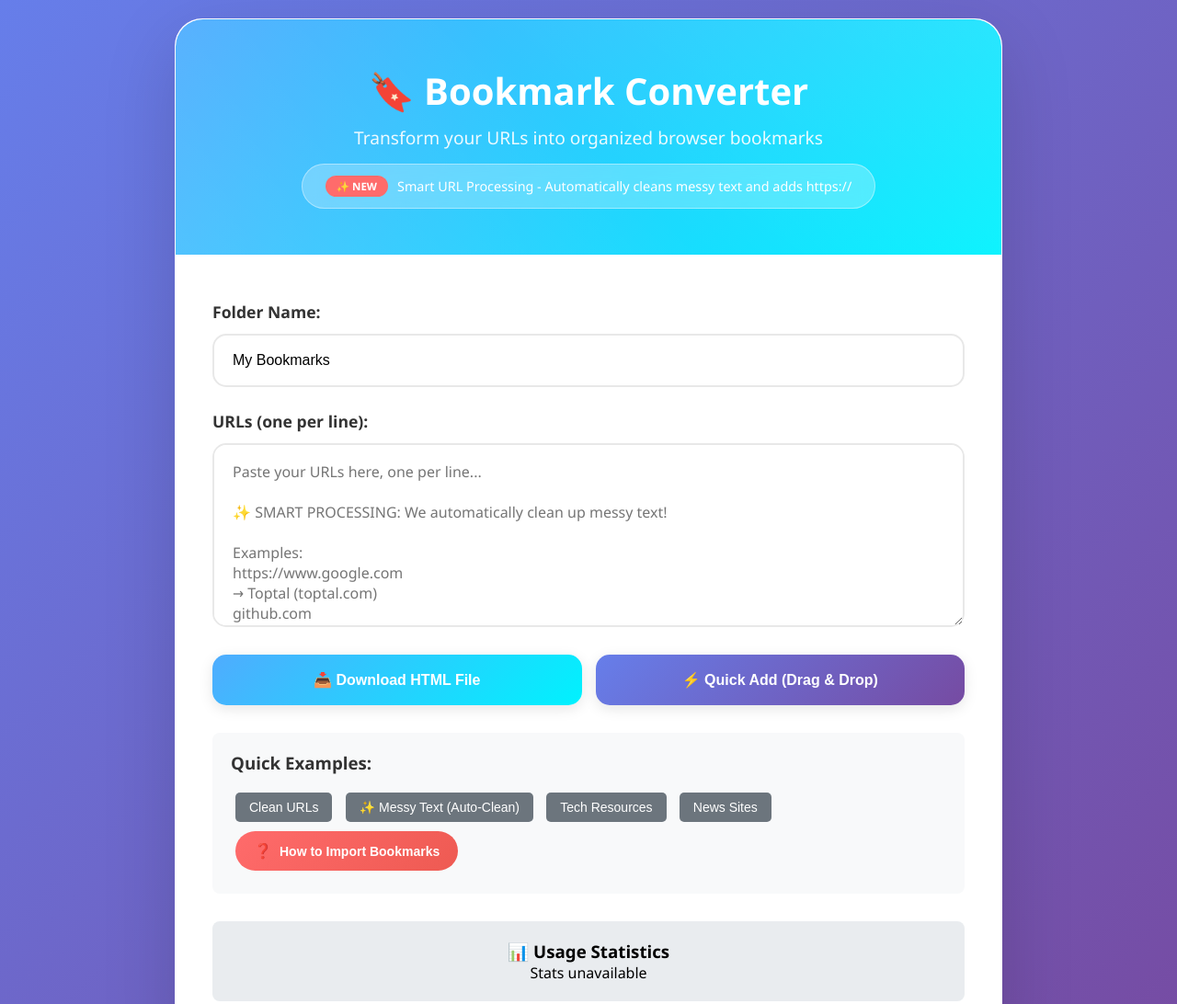
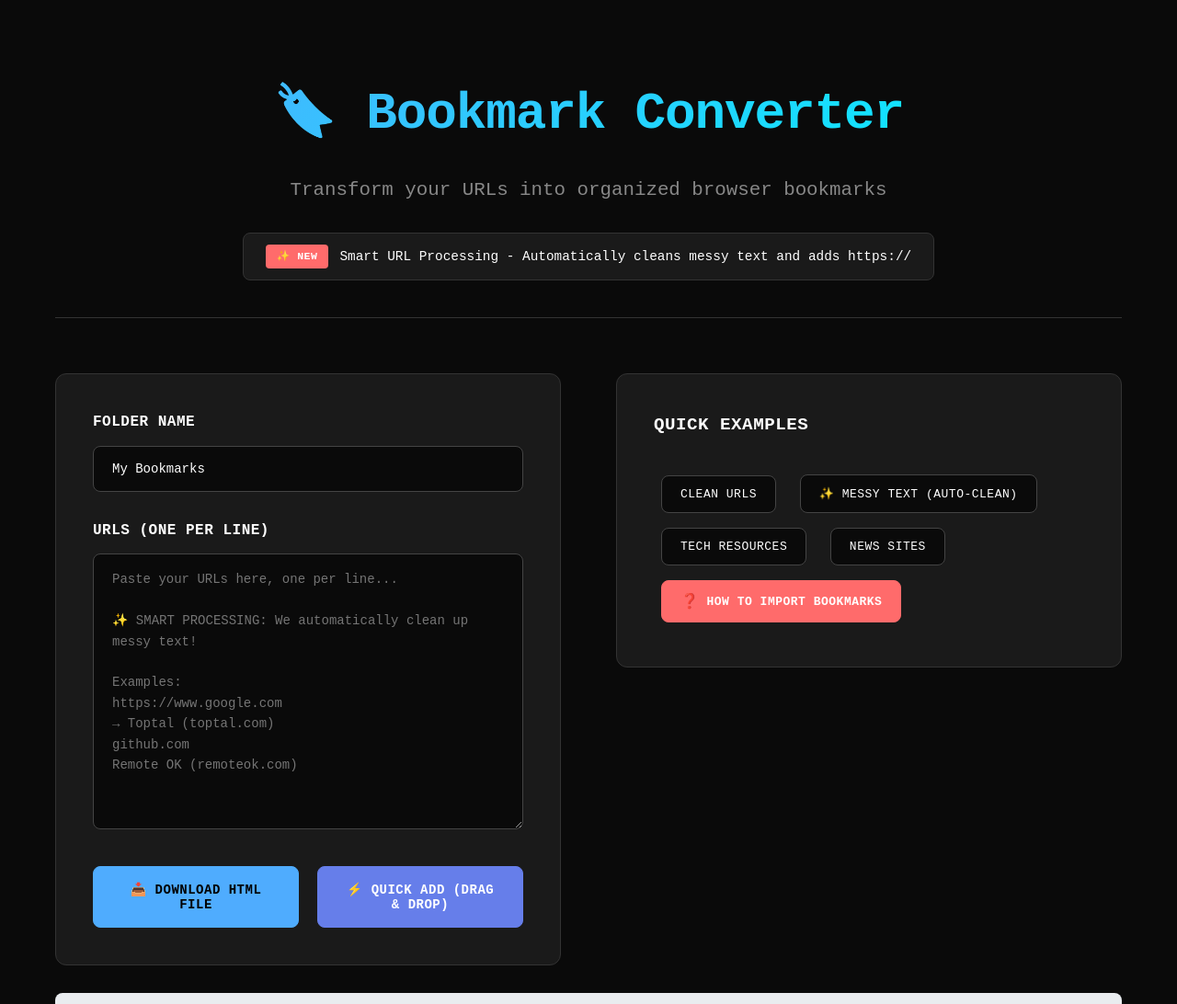
Before and after one commit to harish-govindasamy/bookmark-converter, a browser extension: page templates/index.html in a window 1280 px wide. Shown: the top 1092 px of the page at 92% size. Drawn offline with Linux system fonts and the light colour scheme.

Commit message:
Redesign UI to enterprise-grade with IBM Plex Mono font
- Remove nested container structure for better performance
- Implement dark theme with professional enterprise look
- Use IBM Plex Mono font for technical, professional appearance
- Two-column layout: form on left, examples on right
- Clean, minimal design with proper spacing and typography
- Remove glassmorphism effects that were causing lag
- Optimize for performance and enterprise use cases
- Maintain all functionality while improving UX

```diff
--- a/templates/index.html
+++ b/templates/index.html
@@ -11,212 +11,206 @@
             box-sizing: border-box;
         }
 
+        @import url('https://fonts.googleapis.com/css2?family=IBM+Plex+Mono:wght@300;400;500;600;700&display=swap');
+
         body {
-            font-family: 'Segoe UI', Tahoma, Geneva, Verdana, sans-serif;
-            background: linear-gradient(135deg, #667eea 0%, #764ba2 100%);
+            font-family: 'IBM Plex Mono', monospace;
+            background: #0a0a0a;
+            color: #ffffff;
             min-height: 100vh;
-            display: flex;
-            align-items: center;
-            justify-content: center;
-            padding: 20px;
+            margin: 0;
+            padding: 0;
+            line-height: 1.6;
         }
 
         .container {
-            width: 95%;
-            max-width: 900px;
-            background: rgba(255, 255, 255, 0.95);
-            border-radius: 30px;
-            box-shadow: 0 25px 80px rgba(0, 0, 0, 0.15);
-            backdrop-filter: blur(15px);
-            border: 1px solid rgba(255, 255, 255, 0.3);
-            overflow: hidden;
+            max-width: 1200px;
+            margin: 0 auto;
+            padding: 40px 20px;
         }
 
         .header {
-            background: linear-gradient(135deg, #4facfe 0%, #00f2fe 100%);
-            color: white;
-            padding: 50px 40px;
             text-align: center;
-            border-radius: 30px 30px 0 0;
-            position: relative;
-            overflow: hidden;
-        }
-
-        .header::before {
-            content: '';
-            position: absolute;
-            top: 0;
-            left: 0;
-            right: 0;
-            bottom: 0;
-            background: linear-gradient(45deg, rgba(255,255,255,0.1) 0%, transparent 50%, rgba(255,255,255,0.1) 100%);
-            pointer-events: none;
+            margin-bottom: 60px;
+            padding: 40px 0;
+            border-bottom: 1px solid #333;
         }
 
         .header h1 {
-            font-size: 2.5em;
-            margin-bottom: 10px;
-            position: relative;
-            z-index: 1;
+            font-size: 3.5em;
+            font-weight: 700;
+            margin-bottom: 20px;
+            background: linear-gradient(135deg, #4facfe 0%, #00f2fe 100%);
+            -webkit-background-clip: text;
+            -webkit-text-fill-color: transparent;
+            background-clip: text;
+            letter-spacing: -0.02em;
         }
 
         .header p {
-            font-size: 1.2em;
-            opacity: 0.9;
-            position: relative;
-            z-index: 1;
+            font-size: 1.3em;
+            color: #888;
+            font-weight: 400;
+            margin-bottom: 30px;
         }
 
         .feature-highlight {
-            margin-top: 15px;
-            padding: 12px 25px;
-            background: rgba(255, 255, 255, 0.25);
-            border-radius: 25px;
             display: inline-flex;
             align-items: center;
-            gap: 10px;
+            gap: 12px;
+            padding: 12px 24px;
+            background: #1a1a1a;
+            border: 1px solid #333;
+            border-radius: 8px;
             font-size: 0.9em;
-            border: 1px solid rgba(255, 255, 255, 0.4);
-            position: relative;
-            z-index: 1;
-            backdrop-filter: blur(10px);
+            font-weight: 500;
         }
 
         .feature-badge {
             background: #ff6b6b;
             color: white;
             padding: 4px 12px;
-            border-radius: 15px;
-            font-weight: bold;
+            border-radius: 4px;
             font-size: 0.8em;
+            font-weight: 600;
+            text-transform: uppercase;
+            letter-spacing: 0.5px;
         }
 
         .content {
-            padding: 50px 40px;
-            background: rgba(255, 255, 255, 0.98);
+            display: grid;
+            grid-template-columns: 1fr 1fr;
+            gap: 60px;
+            align-items: start;
+        }
+
+        .form-section {
+            background: #1a1a1a;
+            border: 1px solid #333;
+            border-radius: 12px;
+            padding: 40px;
         }
 
         .form-group {
-            margin-bottom: 25px;
+            margin-bottom: 30px;
         }
 
         label {
             display: block;
             margin-bottom: 12px;
             font-weight: 600;
-            color: #333;
-            font-size: 1.1em;
+            color: #fff;
+            font-size: 1em;
+            text-transform: uppercase;
+            letter-spacing: 0.5px;
         }
 
         input[type="text"], textarea {
             width: 100%;
-            padding: 18px 20px;
-            border: 2px solid #e8e8e8;
-            border-radius: 15px;
-            font-size: 16px;
-            transition: all 0.3s ease;
-            background: rgba(255, 255, 255, 0.9);
-            backdrop-filter: blur(5px);
+            padding: 16px 20px;
+            border: 1px solid #444;
+            border-radius: 8px;
+            font-size: 14px;
+            font-family: 'IBM Plex Mono', monospace;
+            transition: all 0.2s ease;
+            background: #0a0a0a;
+            color: #fff;
         }
 
         input[type="text"]:focus, textarea:focus {
             outline: none;
             border-color: #4facfe;
-            box-shadow: 0 0 0 3px rgba(79, 172, 254, 0.1);
-            transform: translateY(-1px);
+            box-shadow: 0 0 0 2px rgba(79, 172, 254, 0.2);
         }
 
         textarea {
-            min-height: 200px;
+            min-height: 300px;
             resize: vertical;
-            font-family: 'Segoe UI', Tahoma, Geneva, Verdana, sans-serif;
+            line-height: 1.6;
         }
 
         .action-buttons {
             display: grid;
             grid-template-columns: 1fr 1fr;
-            gap: 15px;
-            margin-top: 10px;
+            gap: 20px;
+            margin-top: 30px;
         }
 
         .btn {
-            border: none;
-            padding: 18px 25px;
-            border-radius: 15px;
-            font-size: 16px;
+            border: 1px solid #444;
+            padding: 16px 24px;
+            border-radius: 8px;
+            font-size: 14px;
             font-weight: 600;
+            font-family: 'IBM Plex Mono', monospace;
             cursor: pointer;
-            transition: all 0.3s ease;
+            transition: all 0.2s ease;
             display: flex;
             align-items: center;
             justify-content: center;
             gap: 8px;
-            box-shadow: 0 4px 15px rgba(0,0,0,0.1);
-            position: relative;
-            overflow: hidden;
-        }
-
-        .btn::before {
-            content: '';
-            position: absolute;
-            top: 0;
-            left: -100%;
-            width: 100%;
-            height: 100%;
-            background: linear-gradient(90deg, transparent, rgba(255,255,255,0.2), transparent);
-            transition: left 0.5s;
-        }
-
-        .btn:hover::before {
-            left: 100%;
+            text-transform: uppercase;
+            letter-spacing: 0.5px;
+            background: #0a0a0a;
+            color: #fff;
         }
 
         .btn-primary {
-            background: linear-gradient(135deg, #4facfe 0%, #00f2fe 100%);
-            color: white;
+            border-color: #4facfe;
+            background: #4facfe;
+            color: #000;
+        }
+
+        .btn-primary:hover {
+            background: #00f2fe;
+            border-color: #00f2fe;
+            transform: translateY(-2px);
         }
 
         .btn-secondary {
-            background: linear-gradient(135deg, #667eea 0%, #764ba2 100%);
-            color: white;
+            border-color: #667eea;
+            background: #667eea;
+            color: #fff;
         }
 
-        .btn:hover {
-            transform: translateY(-3px);
-            box-shadow: 0 8px 25px rgba(0,0,0,0.2);
+        .btn-secondary:hover {
+            background: #764ba2;
+            border-color: #764ba2;
+            transform: translateY(-2px);
         }
 
         .btn:disabled {
-            opacity: 0.6;
+            opacity: 0.5;
             cursor: not-allowed;
             transform: none;
         }
 
         .result {
             margin-top: 30px;
-            padding: 25px;
-            background: rgba(248, 249, 250, 0.9);
-            border-radius: 20px;
+            padding: 30px;
+            background: #1a1a1a;
+            border: 1px solid #333;
+            border-radius: 12px;
             display: none;
-            backdrop-filter: blur(10px);
-            border: 1px solid rgba(255, 255, 255, 0.3);
-            box-shadow: 0 8px 32px rgba(0, 0, 0, 0.1);
+            color: #fff;
         }
 
         .success {
-            background: #d4edda;
-            border: 1px solid #c3e6cb;
-            color: #155724;
+            background: #1a3a1a;
+            border: 1px solid #28a745;
+            color: #28a745;
         }
 
         .error {
-            background: #f8d7da;
-            border: 1px solid #f5c6cb;
-            color: #721c24;
+            background: #3a1a1a;
+            border: 1px solid #dc3545;
+            color: #dc3545;
         }
 
         .download-btn {
             background: #28a745;
+            border-color: #28a745;
+            color: #fff;
             margin-top: 15px;
         }
 
@@ -314,48 +308,61 @@
         }
 
         .examples {
-            margin-top: 30px;
-            padding: 20px;
-            background: #f8f9fa;
-            border-radius: 8px;
+            background: #1a1a1a;
+            border: 1px solid #333;
+            border-radius: 12px;
+            padding: 40px;
         }
 
         .examples h3 {
-            margin-bottom: 15px;
-            color: #333;
+            margin-bottom: 30px;
+            color: #fff;
+            font-size: 1.2em;
+            font-weight: 600;
+            text-transform: uppercase;
+            letter-spacing: 0.5px;
         }
 
         .example-btn {
-            background: #6c757d;
-            color: white;
-            border: none;
-            padding: 8px 15px;
-            border-radius: 5px;
-            margin: 5px;
+            background: #0a0a0a;
+            border: 1px solid #444;
+            color: #fff;
+            padding: 12px 20px;
+            margin: 8px;
+            border-radius: 8px;
             cursor: pointer;
-            font-size: 14px;
+            transition: all 0.2s ease;
+            font-size: 13px;
+            font-weight: 500;
+            font-family: 'IBM Plex Mono', monospace;
+            text-transform: uppercase;
+            letter-spacing: 0.5px;
         }
 
         .example-btn:hover {
-            background: #5a6268;
+            border-color: #4facfe;
+            color: #4facfe;
+            transform: translateY(-2px);
         }
 
         /* Help Button Styles */
         .help-btn {
-            background: linear-gradient(135deg, #ff6b6b 0%, #ee5a52 100%);
+            background: #ff6b6b;
             color: white;
-            border: none;
+            border: 1px solid #ff6b6b;
             padding: 12px 20px;
-            border-radius: 25px;
-            margin: 5px;
+            border-radius: 8px;
+            margin: 8px;
             cursor: pointer;
-            font-size: 14px;
+            font-size: 13px;
             font-weight: 600;
+            font-family: 'IBM Plex Mono', monospace;
             display: flex;
             align-items: center;
             gap: 8px;
-            transition: all 0.3s ease;
-            position: relative;
+            transition: all 0.2s ease;
+            text-transform: uppercase;
+            letter-spacing: 0.5px;
         }
 
         .help-btn:hover {
@@ -421,19 +428,21 @@
         }
 
         .modal-content {
-            background: white;
-            border-radius: 15px;
+            background: #1a1a1a;
+            border: 1px solid #333;
+            border-radius: 12px;
             max-width: 900px;
             max-height: 90vh;
             width: 90%;
             overflow: hidden;
-            box-shadow: 0 20px 40px rgba(0,0,0,0.3);
+            color: #fff;
             animation: slideIn 0.3s ease;
         }
 
         .modal-header {
-            background: linear-gradient(135deg, #4facfe 0%, #00f2fe 100%);
-            color: white;
+            background: #0a0a0a;
+            border-bottom: 1px solid #333;
+            color: #fff;
             padding: 20px 30px;
             display: flex;
             justify-content: space-between;
@@ -706,48 +715,42 @@
 
         /* Responsive Design */
         @media (max-width: 768px) {
-            body {
-                padding: 10px;
-            }
-
             .container {
-                width: 100%;
-                margin: 0;
-                border-radius: 20px;
-            }
-
-            .header {
-                padding: 40px 25px;
-                border-radius: 20px 20px 0 0;
+                padding: 20px 15px;
             }
 
             .header h1 {
-                font-size: 2em;
+                font-size: 2.5em;
             }
 
             .content {
-                padding: 40px 25px;
+                grid-template-columns: 1fr;
+                gap: 40px;
+            }
+
+            .form-section, .examples {
+                padding: 30px 20px;
             }
 
             .action-buttons {
                 grid-template-columns: 1fr;
-                gap: 12px;
+                gap: 15px;
             }
 
             .btn {
-                padding: 16px 20px;
-                font-size: 15px;
+                padding: 14px 20px;
+                font-size: 13px;
             }
 
             input[type="text"], textarea {
-                padding: 15px 18px;
-                border-radius: 12px;
+                padding: 14px 16px;
+                font-size: 13px;
             }
 
             .help-btn {
                 width: 100%;
                 justify-content: center;
-                margin: 10px 0;
+                margin: 8px 0;
             }
 
             .modal-content {
@@ -802,14 +805,15 @@
         </div>
 
         <div class="content">
+            <div class="form-section">
                 <form id="converterForm">
                     <div class="form-group">
-                    <label for="folderName">Folder Name:</label>
+                        <label for="folderName">Folder Name</label>
                         <input type="text" id="folderName" name="folderName" value="My Bookmarks" placeholder="Enter folder name for your bookmarks">
                     </div>
 
                     <div class="form-group">
-                    <label for="urls">URLs (one per line):</label>
+                        <label for="urls">URLs (one per line)</label>
                         <textarea id="urls" name="urls" placeholder="Paste your URLs here, one per line...&#10;&#10;✨ SMART PROCESSING: We automatically clean up messy text!&#10;&#10;Examples:&#10;https://www.google.com&#10;→ Toptal (toptal.com)&#10;github.com&#10;Remote OK (remoteok.com)"></textarea>
                     </div>
 
@@ -818,16 +822,10 @@
                         <button type="button" class="btn btn-secondary" id="quickAddBtn">⚡ Quick Add (Drag & Drop)</button>
                     </div>
                 </form>
-
-            <div class="loading" id="loading">
-                <div class="spinner"></div>
-                <p>Converting your URLs...</p>
             </div>
 
-            <div class="result" id="result"></div>
-
             <div class="examples">
-                <h3>Quick Examples:</h3>
+                <h3>Quick Examples</h3>
                 <button class="example-btn" onclick="loadExample('job-sites')">Clean URLs</button>
                 <button class="example-btn" onclick="loadExample('messy-text')">✨ Messy Text (Auto-Clean)</button>
                 <button class="example-btn" onclick="loadExample('tech-sites')">Tech Resources</button>
@@ -838,6 +836,14 @@
                     <div class="help-tooltip" id="helpTooltip">Click to see browser import guides</div>
                 </button>
             </div>
+        </div>
+
+        <div class="loading" id="loading">
+            <div class="spinner"></div>
+            <p>Converting your URLs...</p>
+        </div>
+
+        <div class="result" id="result"></div>
 
             <!-- Tutorial Modal -->
             <div class="modal-overlay" id="tutorialModal" onclick="closeTutorial()">
```
Lines whose indentation alone changed are shown as unchanged.
